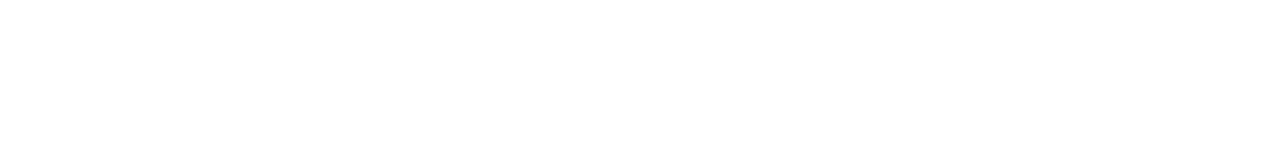
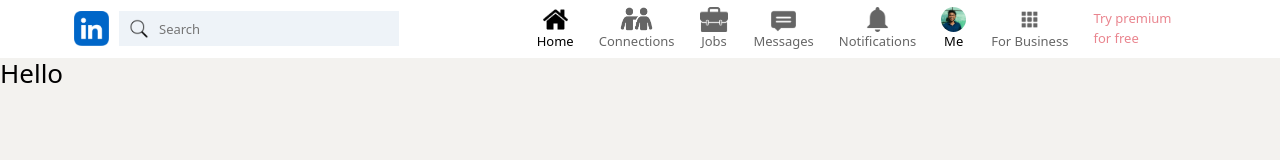
Before and after one commit to Sreesanjay/Linked-in-clone, a plain HTML site: page index.html in a window 1280 px wide. Drawn offline with nearby package versions, Linux system fonts and the light colour scheme.

Commit message:
navbar completed

```diff
--- a/index.html
+++ b/index.html
@@ -1,11 +1,94 @@
 <!DOCTYPE html>
 <html lang="en">
+
 <head>
-    <meta charset="UTF-8">
-    <meta name="viewport" content="width=device-width, initial-scale=1.0">
-    <title>Linked In</title>
+  <meta charset="UTF-8" />
+  <meta name="viewport" content="width=device-width, initial-scale=1.0" />
+  <title>Linked In</title>
+  <link rel="stylesheet" href="style.css" />
+  <link href="https://cdn.jsdelivr.net/npm/bootstrap@5.0.2/dist/css/bootstrap.min.css" rel="stylesheet" />
+  <script src="https://cdn.jsdelivr.net/npm/@popperjs/core@2.9.2/dist/umd/popper.min.js"></script>
+  <script src="https://cdn.jsdelivr.net/npm/bootstrap@5.0.2/dist/js/bootstrap.min.js"></script>
+  <script src="https://cdn.jsdelivr.net/npm/bootstrap@5.0.2/dist/js/bootstrap.bundle.min.js"></script>
 </head>
+
 <body>
+  <div id="container">
+    <header class="pl-xs-0">
+      <nav class="navbar">
+        <div class="nav-wrapper d-flex justify-content-between" style="width: 100%">
+          <div class="left-wrapper d-flex align-items-center">
+            <img src="./stocks/vecteezy_linkedin-logo-png-linkedin-icon-transparent-png_18930587_72.png" class="logo" />
+            <form class="search-box ">
+              <div class="search-wraper d-flex">
+              <button type="submit">
+                <img src="./stocks/icons8-search-100.png" alt="" />
+              </button>
+              <input type="text" placeholder="Search" />
+            </div>
+            </form>
+            <div class="search-wraper-sm">
+              <button type="button" onclick="expandSearch()">
+                <img src="./stocks/icons8-search-100.png" alt="" />
+              </button>
+              <p>Search</p>
+            </div>
+          </div>
+          <div class="center-wrapper pe-4 ms-4 pt-2 pt-sm-0 pt-md-0 pt-lg-0" id="right-wrapper">
+            <ul class="navbar-nav mr-auto d-flex flex-row justify-content-between text-dark ">
+              <li class="nav-item active">
+                <a  href="#"><img src="./stocks/home.png" alt=""  class="nav-img"/><span>Home</span></a>
+              </li>
+              <li class="nav-item">
+                <a  href="#"><img src="./stocks/friends-768x768-removebg-preview.png" alt="" class="nav-img"/><span>Connections</span></a>
+              </li>
+              <li class="nav-item">
+                <a  href="#"><img src="./stocks/PngItem_1780027.png" alt="" class="nav-img"/><span>Jobs</span></a>
+              </li>
+              <li class="nav-item">
+                <a  href="#"><img src="./stocks/text-message-4656.png" alt="" class="nav-img"/><span>Messages</span></a>
+              </li>
+              <li class="nav-item">
+                <a  href="#"><img src="./stocks/notification.png" alt="" class="nav-img"/><span>Notifications</span></a>
+              </li>
+              <li class="nav-item active profile">
+                <div class="profile-wrapper">
+                <a onclick="profileView()"><img src="./stocks/jdkah.jpg" alt="" class=" rounded-circle nav-img"/><span>Me</span></a>
+                <div class="p-wrapper"><div class="card profile-card" id="profile-card" style="width: 18rem;">
+                  <img class="card-img-top" src="" alt="Card image cap">
+                  <div class="card-body">
+                    <h5 class="card-title">Card title</h5>
+                    <p class="card-text">Some quick example text to build on the card title and make up the bulk of the card's content.</p>
+                    <a href="#" class="btn btn-primary">Go somewhere</a>
+                  </div>
+                </div>
+                </div>
+                </div>
+              </li>
+              <li class="nav-item prem-bus">
+                <a href="" class="d-flex flex-column align-items-center">
+                  <img src="./stocks/download-removebg-preview.png" alt="" class="nav-img">
+                  <span>For Business</span>
+                </a>
+              </li>
+              <li class="nav-item prem-bus">
+                <a href="" class="text-danger">Try premium <br> for free</a>
+              </li>
+            </ul>
 
+          </div>
+        </div>
+      </nav>
+    </header>
+
+    <section class="main h-5" onclick="shrinkSearch()">
+       <h2>Hello</h2>
+    </section>
+  </div>
+
+
+<!-- link for js -->
+<script type="text/javascript" src="script.js"></script>
 </body>
+
 </html>
--- /dev/null
+++ b/script.js
@@ -0,0 +1,26 @@
+function expandSearch() {
+    document.querySelector('.search-wraper-sm').style.display = 'none';
+    document.querySelector('.search-box').style.display = 'block';
+    const content=document.getElementById('right-wrapper');
+    content.style.display = 'none';
+}
+
+const content=document.getElementById('right-wrapper');
+function shrinkSearch(){
+    if( content.style.display == 'none'){
+    document.querySelector('.search-wraper-sm').style.display = 'block';
+    document.querySelector('.search-box').style.display = 'none';
+    content.style.display = 'block';
+    }
+}
+function profileView(){
+    const pCard=document.getElementById('profile-card');
+     console.log(window.getComputedStyle(pCard).display);
+    if(window.getComputedStyle(pCard).display=='none'){
+        pCard.style.display = 'block';
+    }
+    else{
+        console.log("else got");
+        pCard.style.display = 'none';
+    }
+}
--- a/style.css
+++ b/style.css
@@ -0,0 +1,161 @@
+:root{
+    --primary-color:#ffffff;
+    --secondary-color:#f3f2ef;
+    --text-color: #000000;
+}
+*{
+    padding: 0;
+    margin: 0;
+    box-sizing: border-box;
+    font-size:13px;
+    color: var(--text-color);
+
+}
+
+#container{
+    background-color:var(--secondary-color);
+    height: 100vh;
+}
+header{
+    width: 100%;
+    background-color: var(--primary-color);
+    padding: 0 13vw;
+}
+nav .left-wrapper{
+    width: 90%;
+}
+nav .left-wrapper .logo{
+    width: 35px;
+    height: 35px;
+    margin: 0 10px;
+}
+nav .left-wrapper .search-box button{
+    padding: 0 10px;
+    border: none;
+    background-color:  #eef3f8;
+    height: 35px;
+}
+nav .left-wrapper .search-box img{
+    width: 20px;
+    height: 20px;
+
+}
+nav .left-wrapper .search-wraper-sm button{
+    padding: 0 10px;
+    border: none;
+    background-color: var(--primary-color);
+    height: auto;
+}
+nav .left-wrapper .search-wraper-sm img{
+    width: 20px;
+    height: 20px;
+
+}
+nav .left-wrapper .search-wraper-sm p{
+    margin: 0;
+}
+nav .left-wrapper input[type="text"]{
+    border: none;
+    outline: none;
+    background-color: #eef3f8;
+    width: 240px;
+    height:35px;
+    transition: 1s;
+}
+.search-wraper-sm{
+    display: none;
+}
+.center-wrapper li img{
+    width: auto;
+    height: 25px;
+}
+.center-wrapper li a{
+    display: flex;
+    flex-direction: column;
+    align-items: center;
+    padding: 0;
+    text-decoration: none;
+
+}
+.center-wrapper .nav-item{
+    opacity: 0.6;
+    margin-right:25px;
+    display: flex;
+    align-items: center;
+}
+.center-wrapper ul .active {
+    opacity: 1;
+}
+.prem-bus a{
+    width:max-content;
+}
+.center-wrapper .nav-item .profile-wrapper{
+   position: relative;
+}
+
+.nav-item #profile-card{
+    position:absolute;
+    right: 0;
+    top: 60px;
+    display: none;
+}
+@media only screen and (max-width: 1290px){
+  header {
+    padding:0 5vw;
+  }
+}
+@media only screen and (max-width: 1115px){
+
+    nav .search-box{
+        display: none;
+        width: 100%;
+    }
+    nav .left-wrapper input[type="text"]{
+        width: 100%;
+    }
+    .search-wraper-sm{
+        display: block;
+    }
+  }
+  @media only screen and (max-width: 765px){
+    .center-wrapper .nav-item span{
+        display: none;
+    }
+    nav .left-wrapper .search-wraper-sm p{
+        display: none;
+    }
+  }
+  @media only screen and (max-width: 545px){
+    .center-wrapper .prem-bus{
+        display: none;
+    }
+    .center-wrapper .nav-item{
+        margin-right:18px ;
+    }
+  }
+  @media only screen and (max-width: 390px){
+    header{
+        padding:5px;
+    }
+    .center-wrapper .profile{
+        display: none;
+    }
+
+    .center-wrapper .nav-item img {
+        height:20px ;
+    }
+  }
+  @media only screen and (min-width: 1066px){
+    #right-wrapper{
+        display:block !important;
+    }
+    nav .left-wrapper input[type="text"]{
+        display:block !important;
+    }
+    .search-wraper-sm{
+        display:none !important;
+    }
+    .search-box{
+        display:block !important;
+    }
+  }
```
Also changed, not shown: demo.html (added, +21 -0 lines), stocks/PngItem_1780027.png (added), stocks/download-removebg-preview.png (added), stocks/friends-768x768-removebg-preview.png (added), stocks/home.png (added), stocks/icons8-search-100.png (added), stocks/jdkah.jpg (added), stocks/notification.png (added), stocks/text-message-4656.png (added), stocks/vecteezy_linkedin-logo-png-linkedin-icon-transparent-png_18930587_72.png (added).
